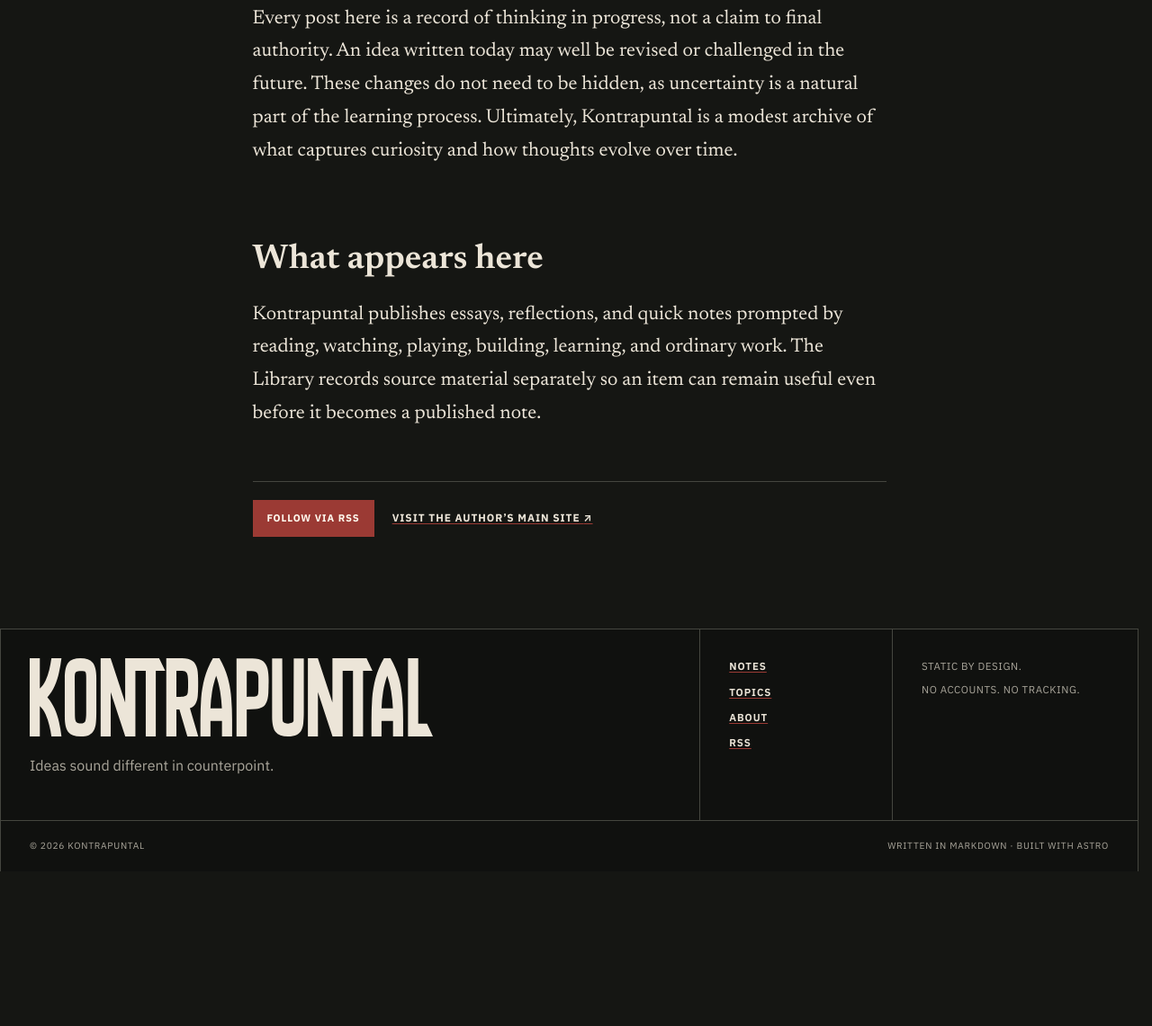
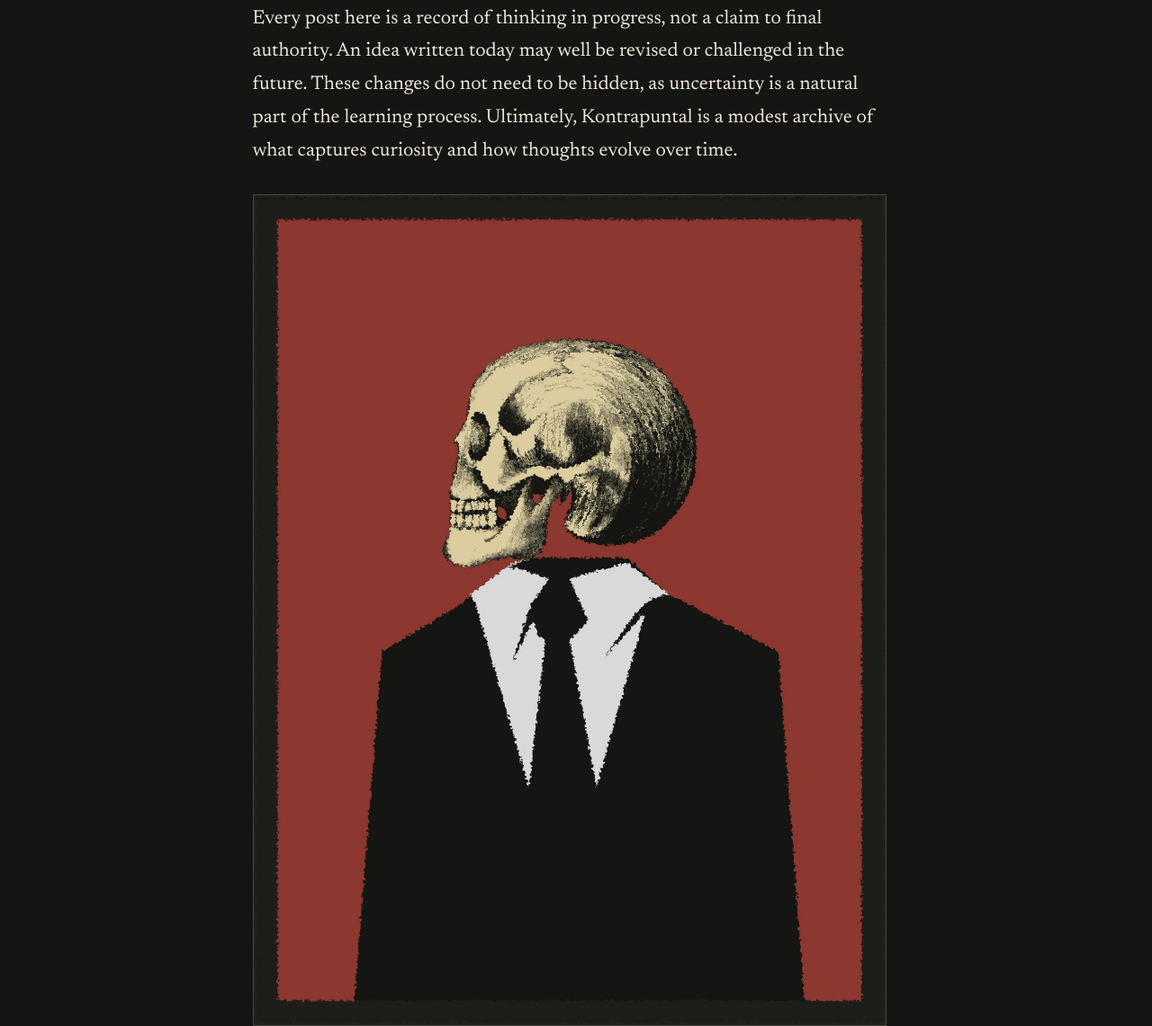
Before and after one commit to whisnuys/kontrapuntal, an Astro site: page /about in a window 1280 px wide. Shown: the part 874-2015 px from the top of the page at 90% size. Before the commit the page ends 1843 px from the top, so only its background shows below. Built offline with nearby package versions, Linux system fonts and the light colour scheme; Astro itself is replaced by a stand-in of ours.

Commit message:
feat: add portrait to about page

```diff
--- a/src/pages/about.astro
+++ b/src/pages/about.astro
@@ -19,6 +19,10 @@ import BaseLayout from '../layouts/BaseLayout.astro';
 
     <p>Every post here is a record of thinking in progress, not a claim to final authority. An idea written today may well be revised or challenged in the future. These changes do not need to be hidden, as uncertainty is a natural part of the learning process. Ultimately, Kontrapuntal is a modest archive of what captures curiosity and how thoughts evolve over time.</p>
 
+    <figure class="about-portrait-frame">
+      <img class="about-portrait" src="/images/uploads/pic-about.webp" alt="A suited skull in profile" width="1331" height="1750" />
+    </figure>
+
     <h2>What appears here</h2>
     <p>Kontrapuntal publishes essays, reflections, and quick notes prompted by reading, watching, playing, building, learning, and ordinary work. The Library records source material separately so an item can remain useful even before it becomes a published note.</p>
 
--- a/src/styles/global.css
+++ b/src/styles/global.css
@@ -1757,6 +1757,17 @@ select {
   padding-top: var(--space-6);
 }
 
+.about-portrait-frame {
+  margin: 0 0 var(--space-5);
+  border: 1px solid var(--rule);
+  background: var(--surface);
+}
+
+.about-portrait {
+  width: 100%;
+  height: auto;
+}
+
 .about-body > h2:first-child {
   margin-top: 0;
 }
```
Also changed, not shown: src/lib/about.test.ts (added, +19 -0 lines), public/images/uploads/pic-about.webp (added).
